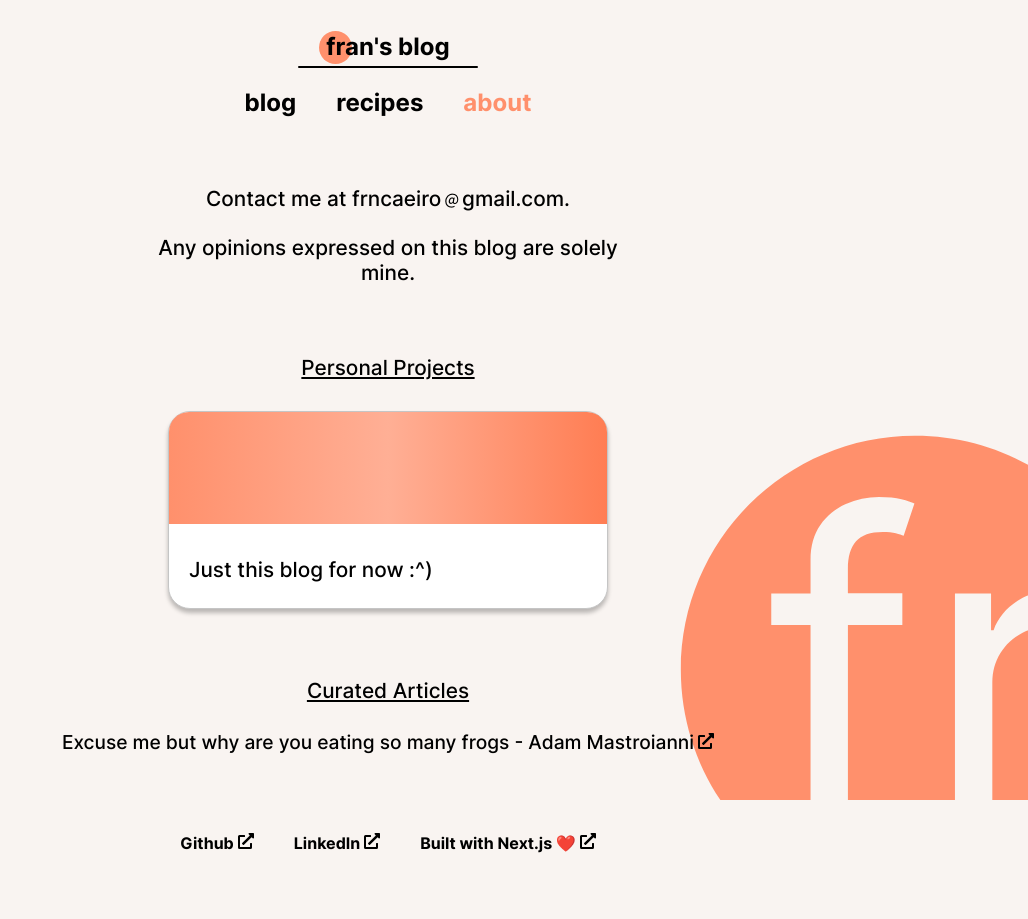
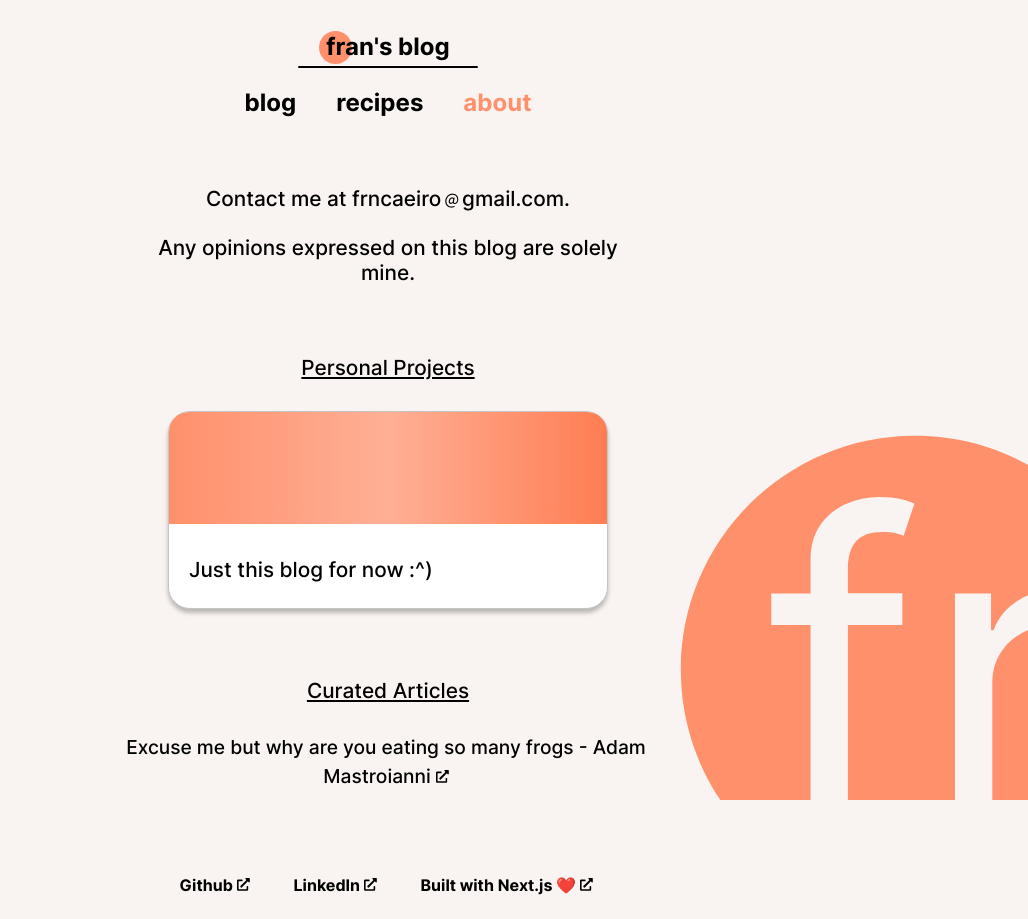
Before and after one commit to confiscar/blog, a Next.js app: page /about in a window 1280 px wide. Shown: the whole page, without its empty margins (252-1280 px from the left). Before the commit the page ends 870 px from the top, so only its background shows below. Built offline with nearby package versions, Linux system fonts and the light colour scheme.

Commit message:
more css refactoring + external link fixing

```diff
--- a/src/components/atoms/ExternalLink/ExternalLink.module.css
+++ b/src/components/atoms/ExternalLink/ExternalLink.module.css
@@ -1,10 +1,11 @@
 .externalLinkIcon {
     display: inline-block;
-    width: 1rem;
-    height: 1rem;
+    width: 0.8rem;
+    height: 0.8rem;
 }
 
 .externalLink {
     display: inline-block;
     padding-right: 4px;
+    line-height: var(--line-height);
 }
--- a/src/components/atoms/ExternalLink/index.tsx
+++ b/src/components/atoms/ExternalLink/index.tsx
@@ -14,8 +14,9 @@ const ExternalLink = ({ href, className='', children }: ExternalLinkProps) => (
         href={href}
         className={cx('clearLinkDecoration', className)}
     >
-        <p className={styles.externalLink}>{children}</p>
-        <ExternalLinkIcon className={styles.externalLinkIcon}/>
+        <p className={styles.externalLink}>
+            {children}  <ExternalLinkIcon className={styles.externalLinkIcon}/>
+        </p>
     </Link>
 );
 
--- a/src/components/organisms/Comments/Comments.module.css
+++ b/src/components/organisms/Comments/Comments.module.css
@@ -1,4 +1,4 @@
 .comments {
-    margin: 0 calc(100vw * 0.35 - 90px);;
+    margin: 0 var(--content-width);
     padding-top: 2rem;
 }
--- a/src/components/organisms/LinkList/LinkList.module.css
+++ b/src/components/organisms/LinkList/LinkList.module.css
@@ -2,8 +2,7 @@
    text-align: center;
    font-size: 1.2rem;
    padding-bottom: 0.5rem;
-   margin-left: 3rem;
-   margin-right: 3rem;
+   margin: 0 var(--content-width);
 }
 
 .ComponentSeperation {
--- a/src/pages/posts/posts.module.css
+++ b/src/pages/posts/posts.module.css
@@ -24,7 +24,7 @@
 }
 
 .postContainer {
-    margin: 0 calc(100vw * 0.35 - 90px);
+    margin: 0 var(--content-width);
 }
 
 /* CSS for Markdown elements */
--- a/src/pages/recipes/recipes.module.css
+++ b/src/pages/recipes/recipes.module.css
@@ -15,7 +15,7 @@
 }
 
 .recipeContainer {
-    margin: 0 calc(100vw * 0.35 - 90px);
+    margin: 0 var(--content-width);
 }
 
 /* CSS for Markdown elements */
--- a/src/pages/styles/globals.css
+++ b/src/pages/styles/globals.css
@@ -38,6 +38,7 @@ html {
     --dark-code-background: #F9F4F1;
     --line-height: 1.8rem;
     --list-height: 1.5rem;
+    --content-width: calc(100vw * 0.35 - 90px);
     --content-font-size: 1rem;
     --spacing-unit: 1.5rem;
     --heading-one: 1.5rem;
```
